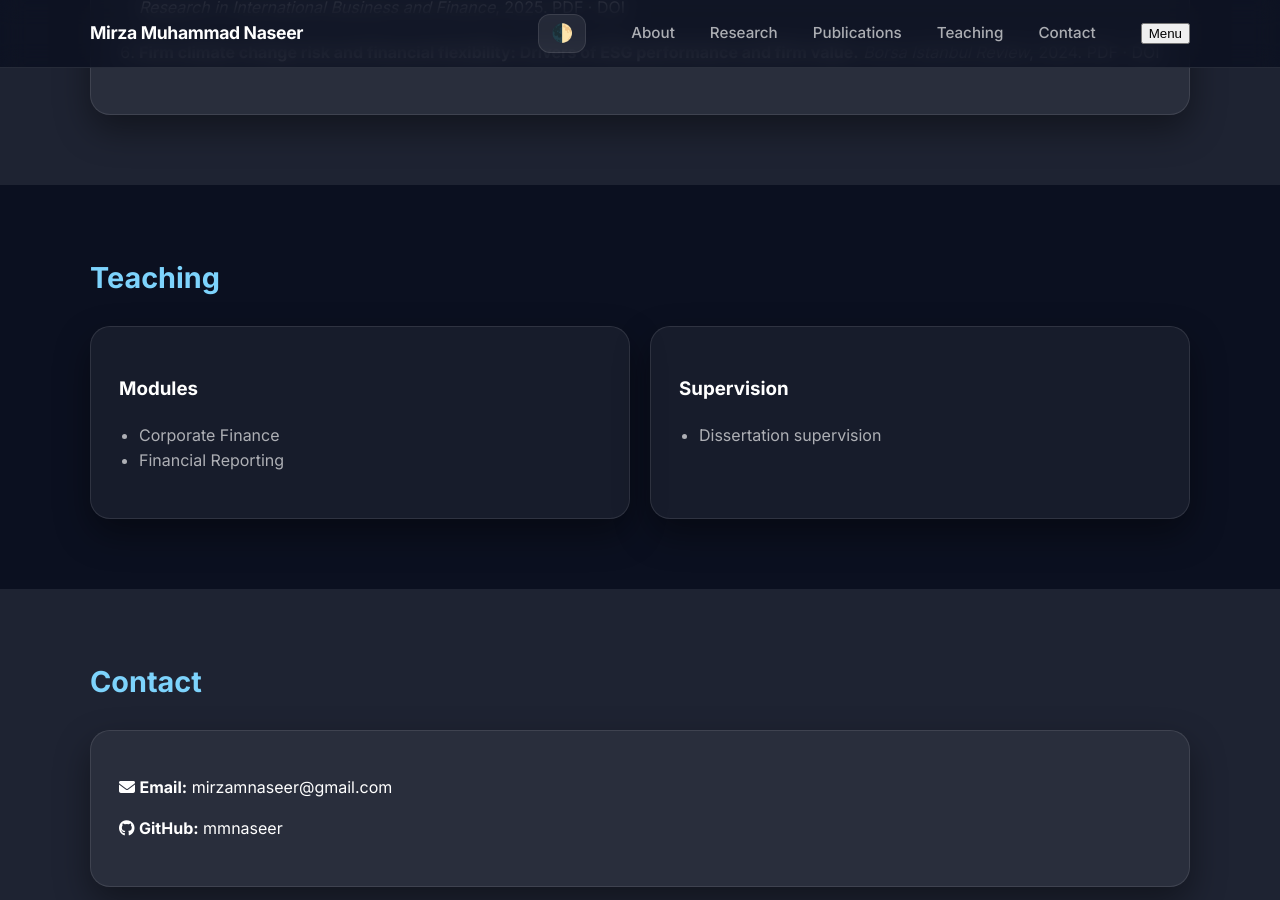
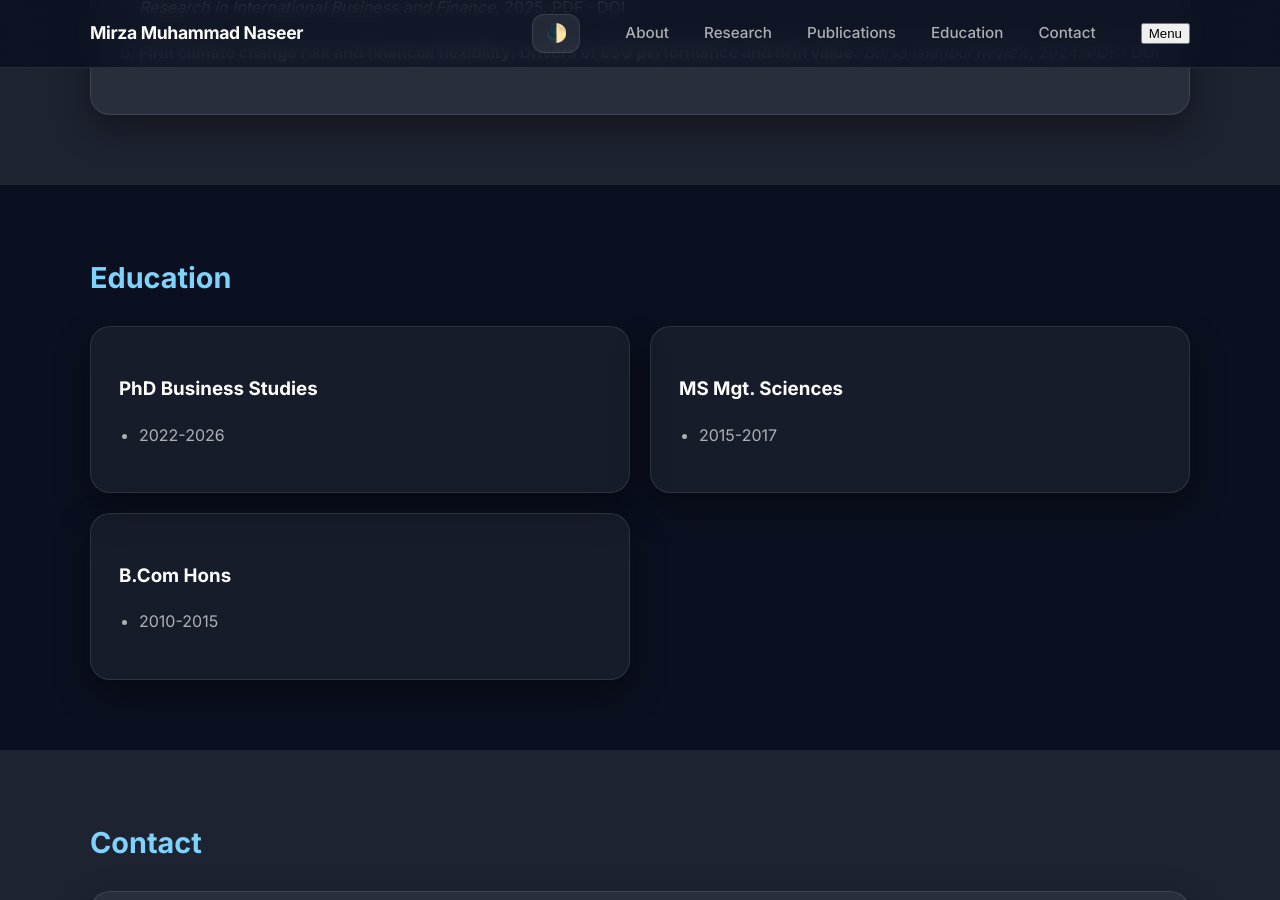
Before and after one commit to mmnaseer/mmnaseer.github.io, a Jekyll site: the page index.html, which Jekyll copies as it is, in a window 1280 px wide and 900 px high, scrolled down 1481 px. Built offline with Jekyll 4.4.1, drawn with Linux system fonts in a browser that asks for light colours; a style sheet for code colours, icons or effects is not loaded.

Commit message:
Update index.html

```diff
--- a/index.html
+++ b/index.html
@@ -23,7 +23,7 @@
         <a href="#about">About</a>
         <a href="#research">Research</a>
         <a href="#publications">Publications</a>
-        <a href="#teaching">Teaching</a>
+        <a href="#education">Education</a>
         <a href="#contact">Contact</a>
       </nav>
 
@@ -126,21 +126,26 @@
       </div>
     </section>
 
-    <section id="teaching" class="section">
+    <section id="education" class="section">
       <div class="container">
-        <h2>Teaching</h2>
+        <h2>Education</h2>
         <div class="grid-2">
           <div class="card">
-            <h3>Modules</h3>
+            <h3>PhD Business Studies</h3>
             <ul class="bullets">
-              <li>Corporate Finance</li>
-              <li>Financial Reporting</li>
+              <li>2022-2026</li>
             </ul>
           </div>
           <div class="card">
-            <h3>Supervision</h3>
+            <h3>MS Mgt. Sciences</h3>
             <ul class="bullets">
-              <li>Dissertation supervision</li>
+              <li>2015-2017</li>
+            </ul>
+          </div>
+          <div class="card">
+            <h3>B.Com Hons</h3>
+            <ul class="bullets">
+              <li>2010-2015</li>
             </ul>
           </div>
         </div>
```
